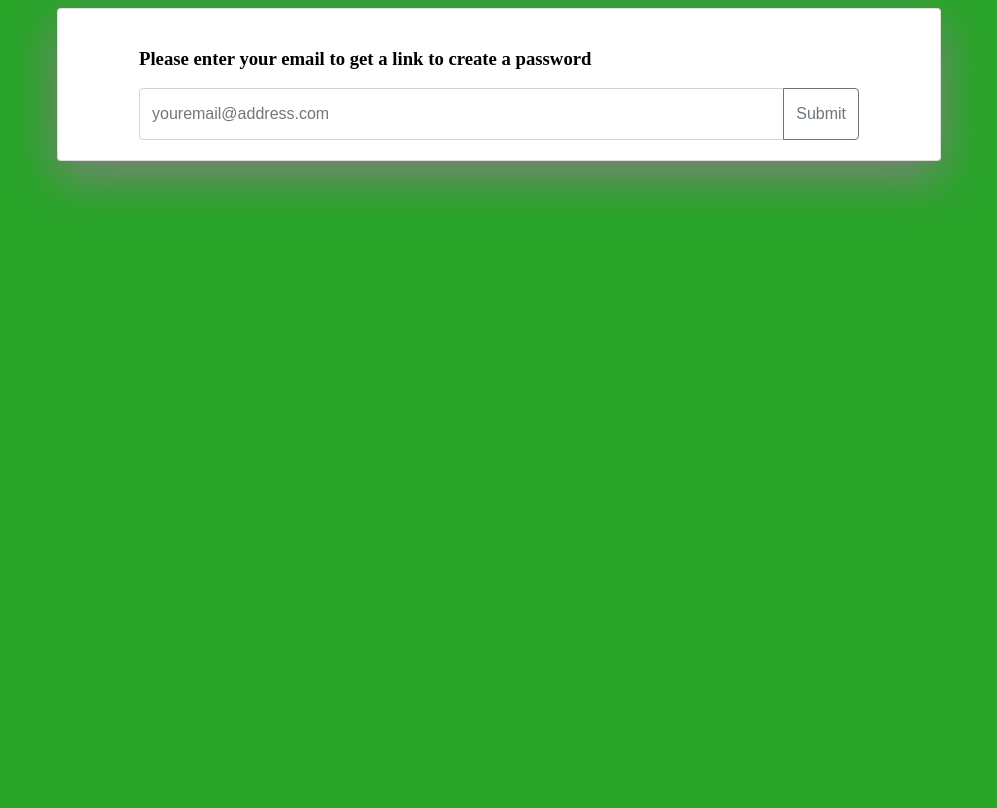
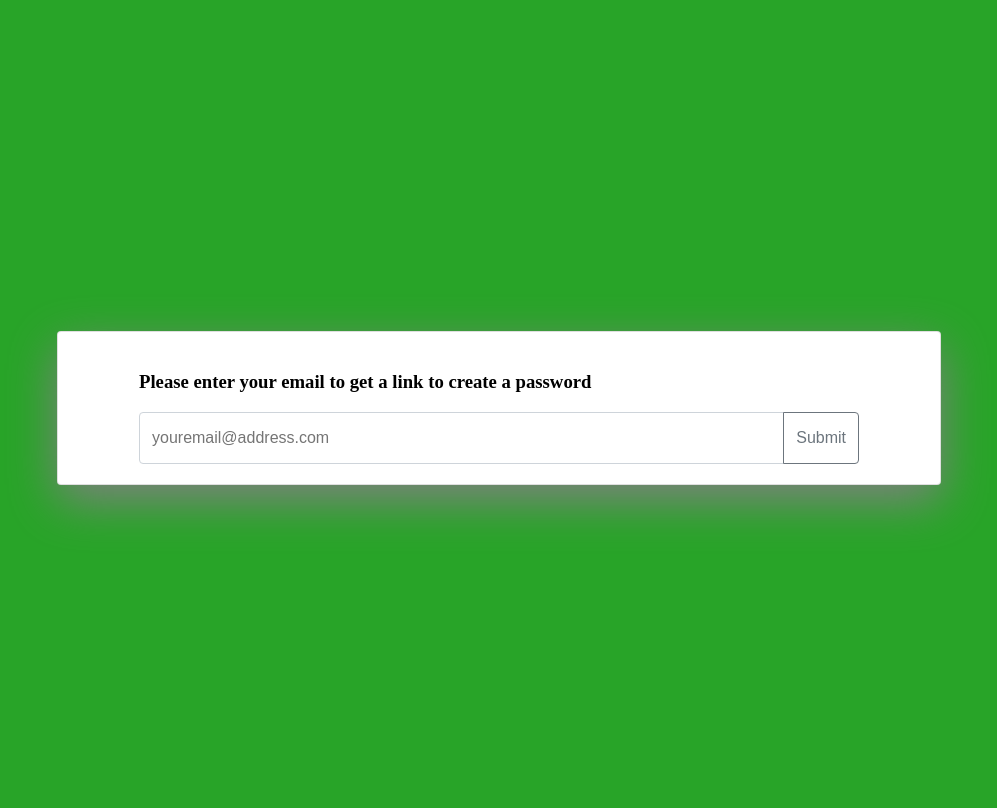
Before and after one commit to SheaMeyers/email-collection-app, a Django app: template templates/sign_up.html in a window 1280 px wide. Shown: the whole page, without its empty margins (141-1138 px from the left). Before the commit the page ends 202 px from the top, so only its background shows below. Run offline with Django 3.2, Linux system fonts and the light colour scheme; the template is opened without the code that fills it, so the values that code supplies are empty.

Commit message:
Styling changes for email collect page

```diff
--- a/static/css/email_collect.css
+++ b/static/css/email_collect.css
@@ -1,3 +1,20 @@
+html {
+    height: 100%;
+}
+
+body {
+    height: 100%;
+}
+
+.container {
+    height: 100%;
+    align-items: center;
+}
+
+.card {
+    margin: auto;
+}
+
 .text {
     margin: 0 auto;
     max-width: 720px;
--- a/templates/base.html
+++ b/templates/base.html
@@ -18,7 +18,7 @@
     {% else %}
         <title>Email Collect</title>
     {% endif %}
-    <link rel="stylesheet" href="{% static 'css/home.css' %}">
+    <link rel="stylesheet" href="{% static 'css/base.css' %}">
     {% block extra_css %}
     {% endblock %}
     <link rel="shortcut icon" type="image/png" href="{% static 'images/favicon.ico' %}"/>
```
Also changed, not shown: static/css/base.css (renamed from static/css/home.css).
